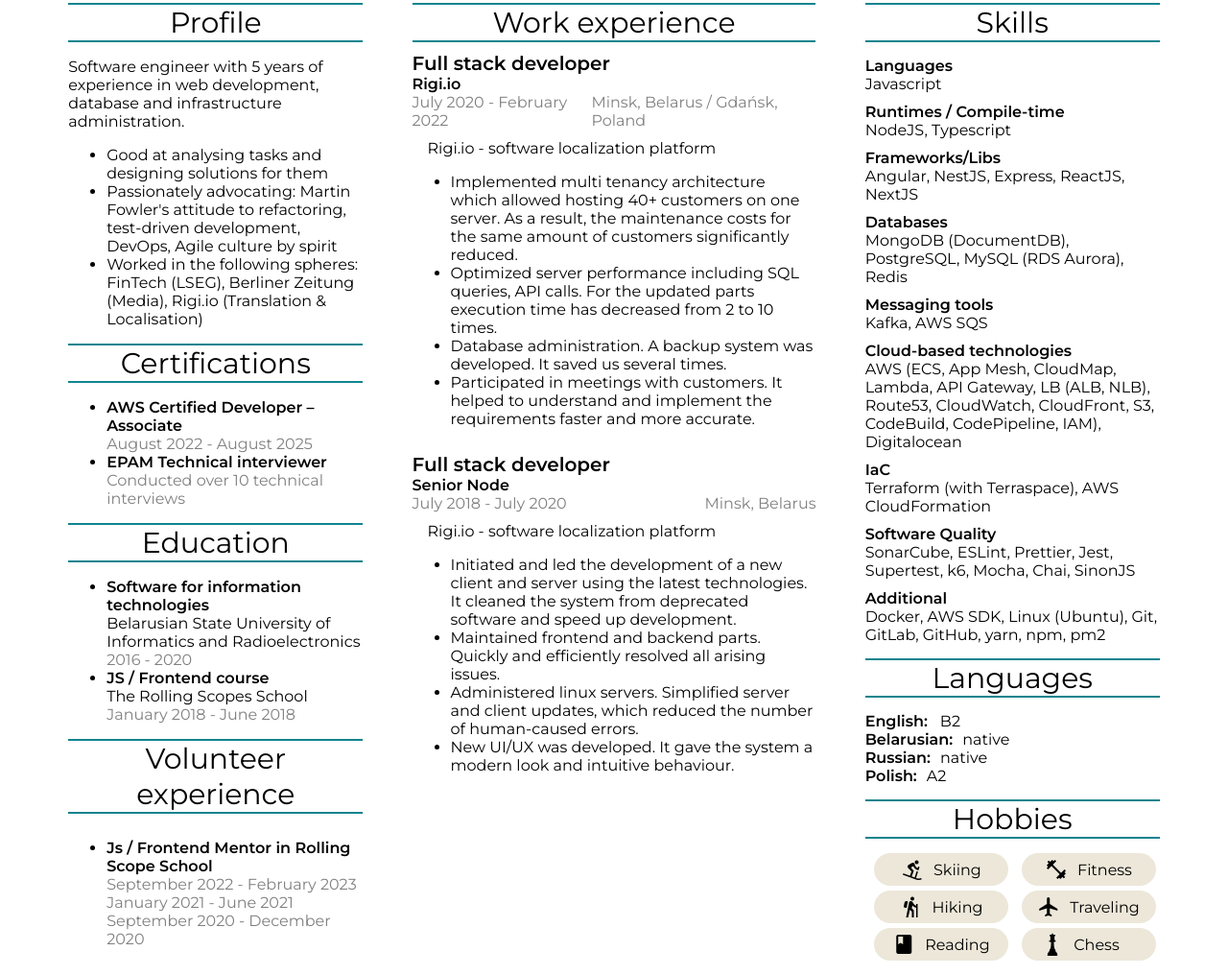
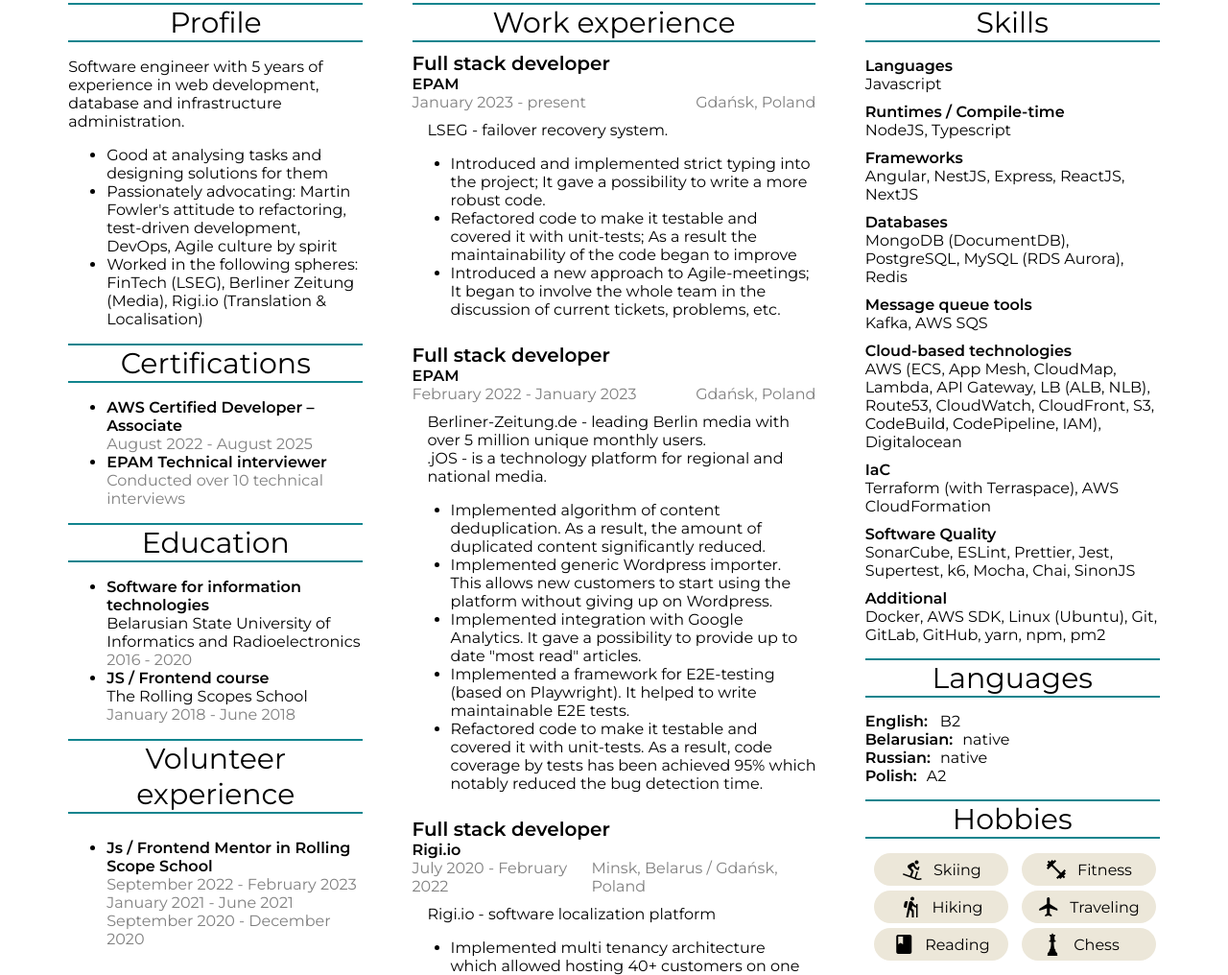
Before and after one commit to kirylvarykau/cv, a plain HTML site: page index.html in a window 1280 px wide. Shown: the part 292-1308 px from the top of the page at 96% size. Drawn offline with Linux system fonts and the light colour scheme.

Commit message:
work experience updated

```diff
--- a/css/style.css
+++ b/css/style.css
@@ -271,4 +271,6 @@
 .project-description {
     margin-top: 10px;
     margin-left: 1em;
+    display: flex;
+    flex-direction: column;
 }
--- a/index.html
+++ b/index.html
@@ -148,6 +148,45 @@
                 <div class="header-label"><span>Work experience</span></div>
                 <div class="work-header">
                     <span class="text-large text-bold">Full stack developer</span>
+                    <span class="text-bold">EPAM</span>
+                    <div class="d-flex jc-space-between text-gray">
+                        <span>January 2023 - present</span>
+                        <span>Gdańsk, Poland</span>
+                    </div>
+                    <div>
+                        <div class="project-description">
+                            <span>LSEG - failover recovery system.</span>
+                        </div>
+                        <ul>
+                            <li> Introduced and implemented strict typing into the project; It gave a possibility to write a more robust code. </li>
+                            <li> Refactored code to make it testable and covered it with unit-tests; As a result the maintainability of the code began to improve</li>
+                            <li> Introduced a new approach to Agile-meetings; It began to involve the whole team in the discussion of current tickets, problems, etc. </li>
+                        </ul>
+                    </div>
+                </div>
+                <div class="work-header">
+                    <span class="text-large text-bold">Full stack developer</span>
+                    <span class="text-bold">EPAM</span>
+                    <div class="d-flex jc-space-between text-gray">
+                        <span>February 2022 - January 2023</span>
+                        <span>Gdańsk, Poland</span>
+                    </div>
+                    <div>
+                        <div class="project-description">
+                            <span>Berliner-Zeitung.de - leading Berlin media with over 5 million unique monthly users.</span>
+                            <span>.jOS - is a technology platform for regional and national media. </span>
+                        </div>
+                        <ul>
+                            <li> Implemented algorithm of content deduplication. As a result, the amount of duplicated content significantly reduced.</li>
+                            <li> Implemented generic Wordpress importer. This allows new customers to start using the platform without giving up on Wordpress.</li>
+                            <li> Implemented integration with Google Analytics. It gave a possibility to provide up to date "most read" articles. </li>
+                            <li> Implemented a framework for E2E-testing (based on Playwright). It helped to write maintainable E2E tests. </li>
+                            <li> Refactored code to make it testable and covered it with unit-tests. As a result, code coverage by tests has been achieved 95% which notably reduced the bug detection time.</li>
+                        </ul>
+                    </div>
+                </div>
+                <div class="work-header">
+                    <span class="text-large text-bold">Full stack developer</span>
                     <span class="text-bold">Rigi.io</span>
                     <div class="d-flex jc-space-between text-gray">
                         <span>July 2020 - February 2022</span>
@@ -198,7 +237,7 @@
                             <span>NodeJS, Typescript</span>
                         </div>
                         <div class="d-flex fd-colum mt-10">
-                            <span class="text-bold">Frameworks/Libs</span>
+                            <span class="text-bold">Frameworks</span>
                             <span>Angular, NestJS, Express, ReactJS, NextJS</span>
                         </div>
 
@@ -208,7 +247,7 @@
                         </div>
 
                         <div class="d-flex fd-colum mt-10">
-                            <span class="text-bold">Messaging tools</span>
+                            <span class="text-bold">Message queue tools</span>
                             <span>Kafka, AWS SQS</span>
                         </div>
 
```
